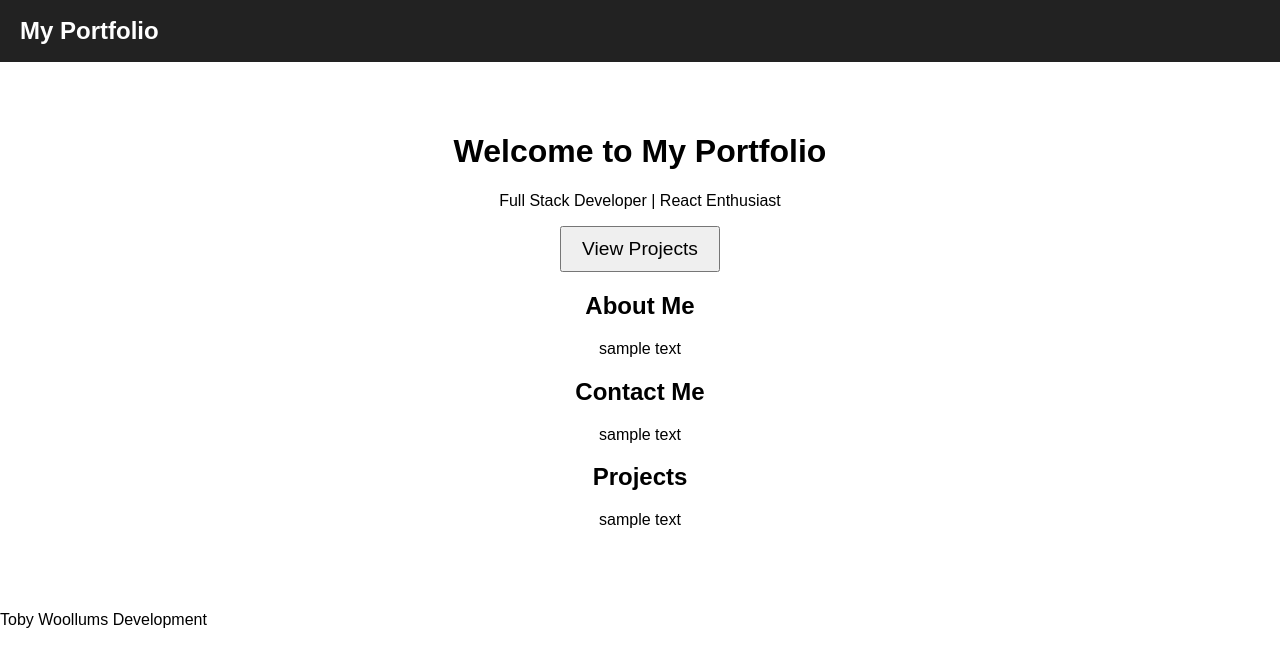
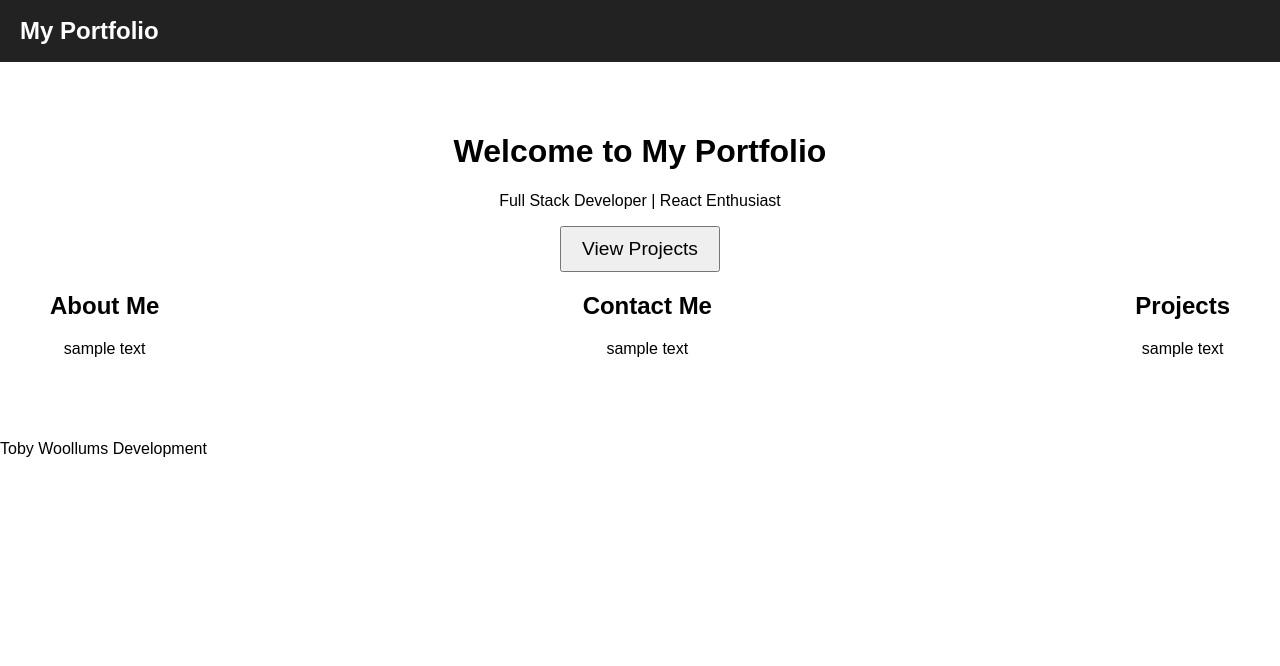
Before and after one commit to woollumst/woollumst.github.io, a React (Vite) app: page / in a window 1280 px wide. Shown: the top 666 px of the page. Built offline with nearby package versions, Linux system fonts and the light colour scheme.

Commit message:
Update Home.css

```diff
--- a/src/pages/Home.css
+++ b/src/pages/Home.css
@@ -6,6 +6,11 @@
 button {
   padding: 10px 20px;
   font-size: 1.2em;
+}
+
+.featuredContainer {
+  display: flex;
+  justify-content: space-between;
 }
 
 @media (max-width: 600px) {
```
